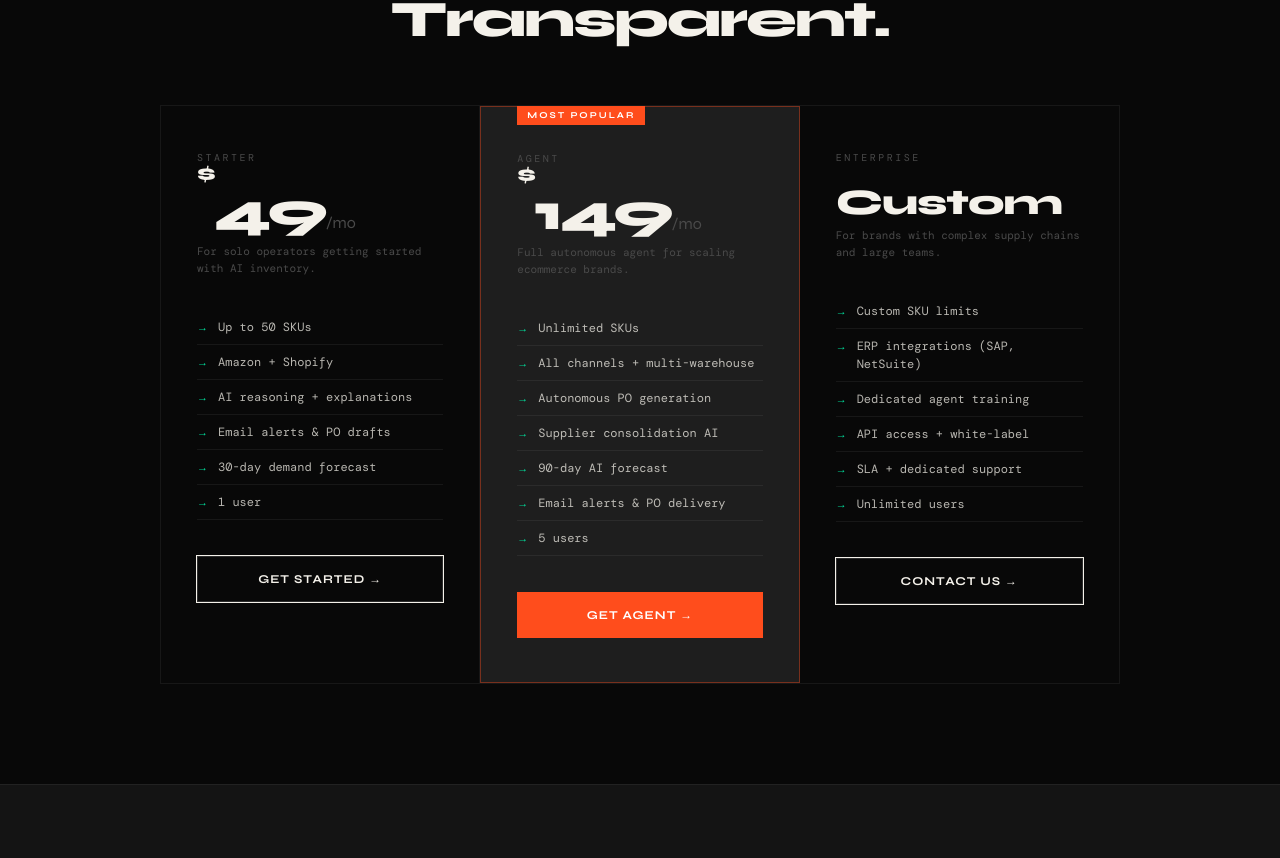
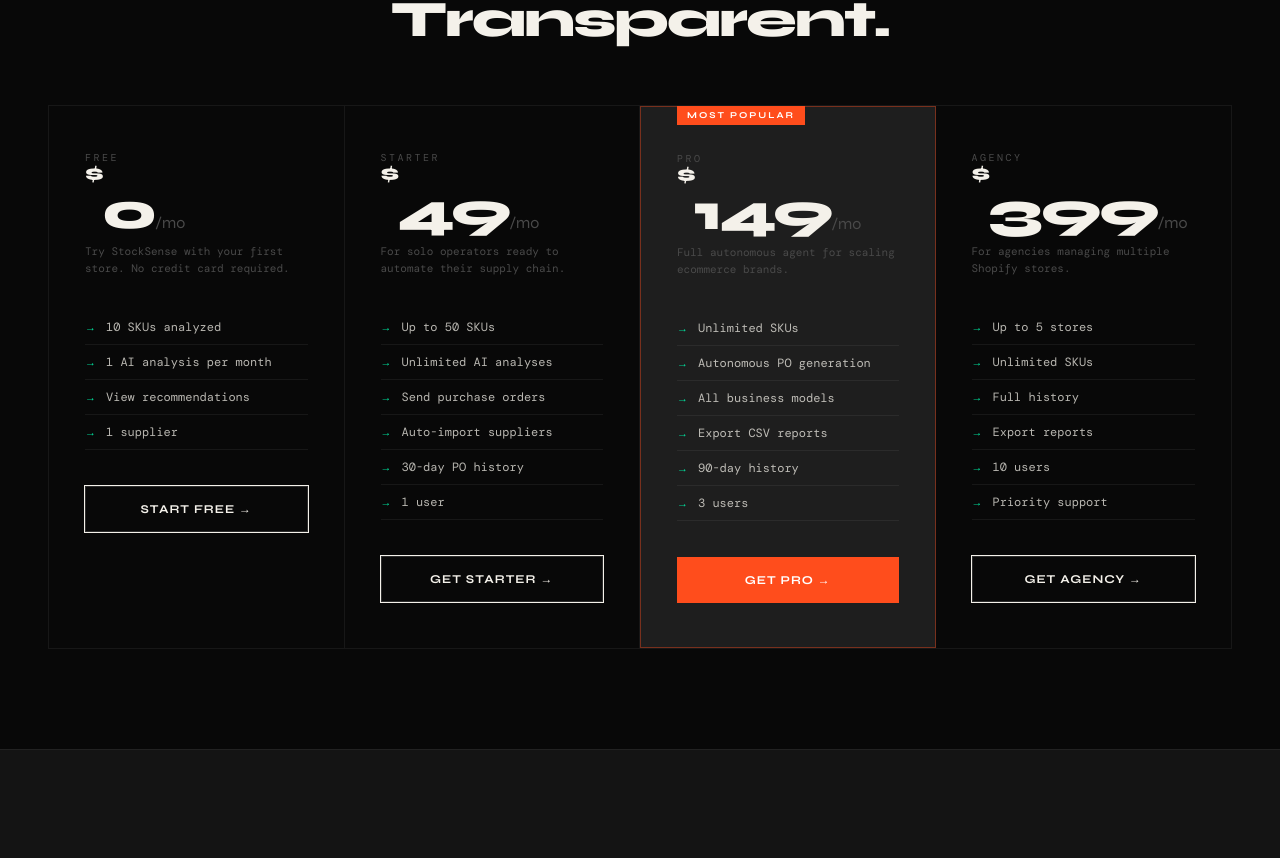
Before and after one commit to interlutyinc-wq/stocksense, a Next.js app in the folder frontend/: page /marketing in a window 1280 px wide. Shown: the part 3005-3863 px from the top of the page. Built offline with nearby package versions, Linux system fonts and the light colour scheme; no server answers; a web font is replaced by a local one.

Commit message:
feat: update landing pricing — 4 piani (Free/Starter/Pro/Agency), griglia 4 colonne

```diff
--- a/frontend/app/marketing/marketing-landing.tsx
+++ b/frontend/app/marketing/marketing-landing.tsx
@@ -409,29 +409,48 @@
 
         <div className="pricing-grid">
           <div className="plan reveal">
+            <div className="plan-name">Free</div>
+            <div className="plan-price">
+              <sup>$</sup>0<small>/mo</small>
+            </div>
+            <div className="plan-desc">
+              Try StockSense with your first store. No credit card required.
+            </div>
+            <ul className="plan-feats">
+              <li>10 SKUs analyzed</li>
+              <li>1 AI analysis per month</li>
+              <li>View recommendations</li>
+              <li>1 supplier</li>
+            </ul>
+            <a href="/onboarding" className="plan-btn outline">
+              Start free →
+            </a>
+          </div>
+
+          <div className="plan reveal">
             <div className="plan-name">Starter</div>
             <div className="plan-price">
               <sup>$</sup>49<small>/mo</small>
             </div>
             <div className="plan-desc">
-              For solo operators getting started with AI inventory.
+              For solo operators ready to automate their supply chain.
             </div>
             <ul className="plan-feats">
               <li>Up to 50 SKUs</li>
-              <li>Amazon + Shopify</li>
-              <li>AI reasoning + explanations</li>
-              <li>Email alerts & PO drafts</li>
-              <li>30-day demand forecast</li>
+              <li>Unlimited AI analyses</li>
+              <li>Send purchase orders</li>
+              <li>Auto-import suppliers</li>
+              <li>30-day PO history</li>
               <li>1 user</li>
             </ul>
             <a href="/onboarding" className="plan-btn outline">
-              Get started →
+              Get Starter →
             </a>
           </div>
 
           <div className="plan hot reveal">
             <div className="plan-badge">Most Popular</div>
-            <div className="plan-name">Agent</div>
+            <div className="plan-name">Pro</div>
             <div className="plan-price">
               <sup>$</sup>149<small>/mo</small>
             </div>
@@ -440,39 +459,35 @@
             </div>
             <ul className="plan-feats">
               <li>Unlimited SKUs</li>
-              <li>All channels + multi-warehouse</li>
               <li>Autonomous PO generation</li>
-              <li>Supplier consolidation AI</li>
-              <li>90-day AI forecast</li>
-              <li>Email alerts & PO delivery</li>
-              <li>5 users</li>
+              <li>All business models</li>
+              <li>Export CSV reports</li>
+              <li>90-day history</li>
+              <li>3 users</li>
             </ul>
             <a href="/onboarding" className="plan-btn filled">
-              Get Agent →
+              Get Pro →
             </a>
           </div>
 
           <div className="plan reveal">
-            <div className="plan-name">Enterprise</div>
-            <div
-              className="plan-price"
-              style={{ fontSize: 36, letterSpacing: "-1px" }}
-            >
-              Custom
+            <div className="plan-name">Agency</div>
+            <div className="plan-price">
+              <sup>$</sup>399<small>/mo</small>
             </div>
             <div className="plan-desc">
-              For brands with complex supply chains and large teams.
+              For agencies managing multiple Shopify stores.
             </div>
             <ul className="plan-feats">
-              <li>Custom SKU limits</li>
-              <li>ERP integrations (SAP, NetSuite)</li>
-              <li>Dedicated agent training</li>
-              <li>API access + white-label</li>
-              <li>SLA + dedicated support</li>
-              <li>Unlimited users</li>
+              <li>Up to 5 stores</li>
+              <li>Unlimited SKUs</li>
+              <li>Full history</li>
+              <li>Export reports</li>
+              <li>10 users</li>
+              <li>Priority support</li>
             </ul>
-            <a href="mailto:interlutyinc@gmail.com?subject=StockSense Enterprise" className="plan-btn outline">
-              Contact us →
+            <a href="/onboarding" className="plan-btn outline">
+              Get Agency →
             </a>
           </div>
         </div>
--- a/frontend/app/marketing/marketing.css
+++ b/frontend/app/marketing/marketing.css
@@ -335,15 +335,17 @@
   .marketing-page .pricing { padding:100px 48px;border-top:1px solid var(--border); }
 
   .marketing-page .pricing-grid {
-    display:grid;grid-template-columns:repeat(3,1fr);
+    display:grid;grid-template-columns:repeat(4,1fr);
     border:1px solid var(--border);
-    max-width:960px;margin:60px auto 0;
+    max-width:1200px;margin:60px auto 0;
   }
 
-  @media (max-width: 800px) {
-    .marketing-page .pricing-grid {
-      grid-template-columns: 1fr;
-    }
+  @media (max-width: 1100px) {
+    .marketing-page .pricing-grid { grid-template-columns:repeat(2,1fr); }
+  }
+
+  @media (max-width: 600px) {
+    .marketing-page .pricing-grid { grid-template-columns:1fr; }
   }
 
   .marketing-page .plan {
```
